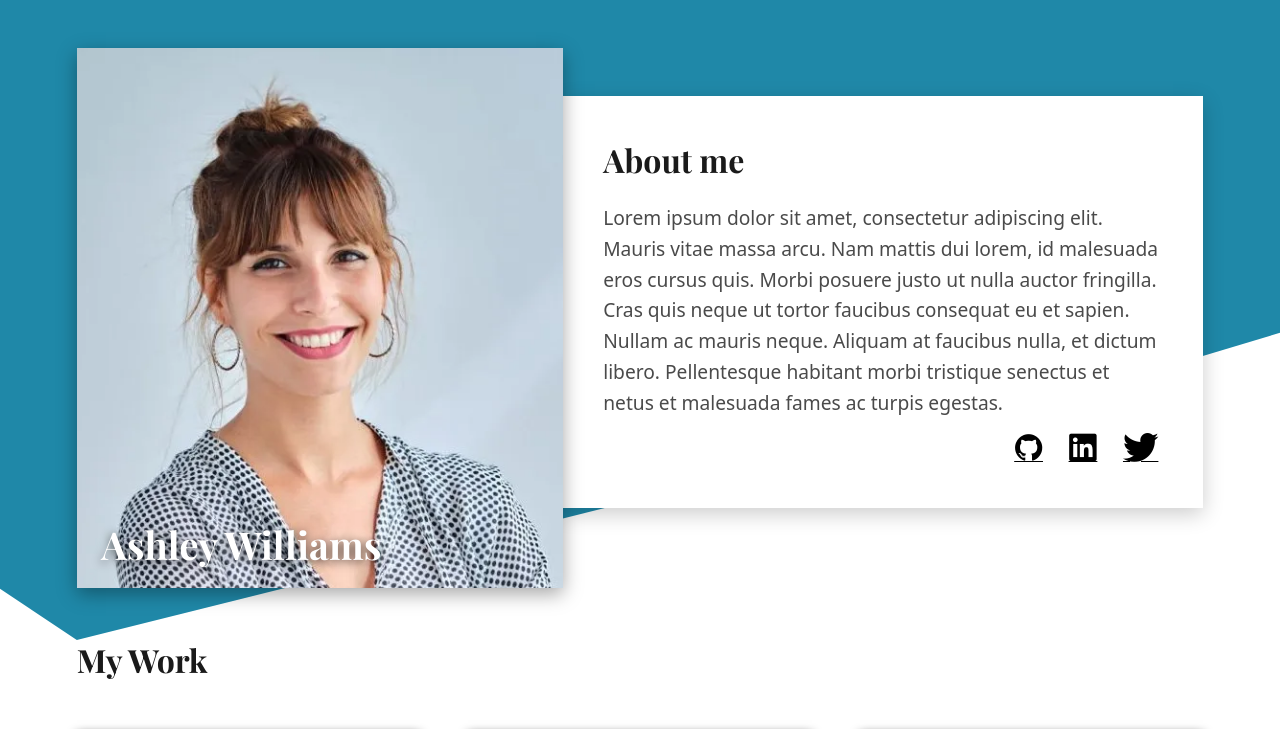
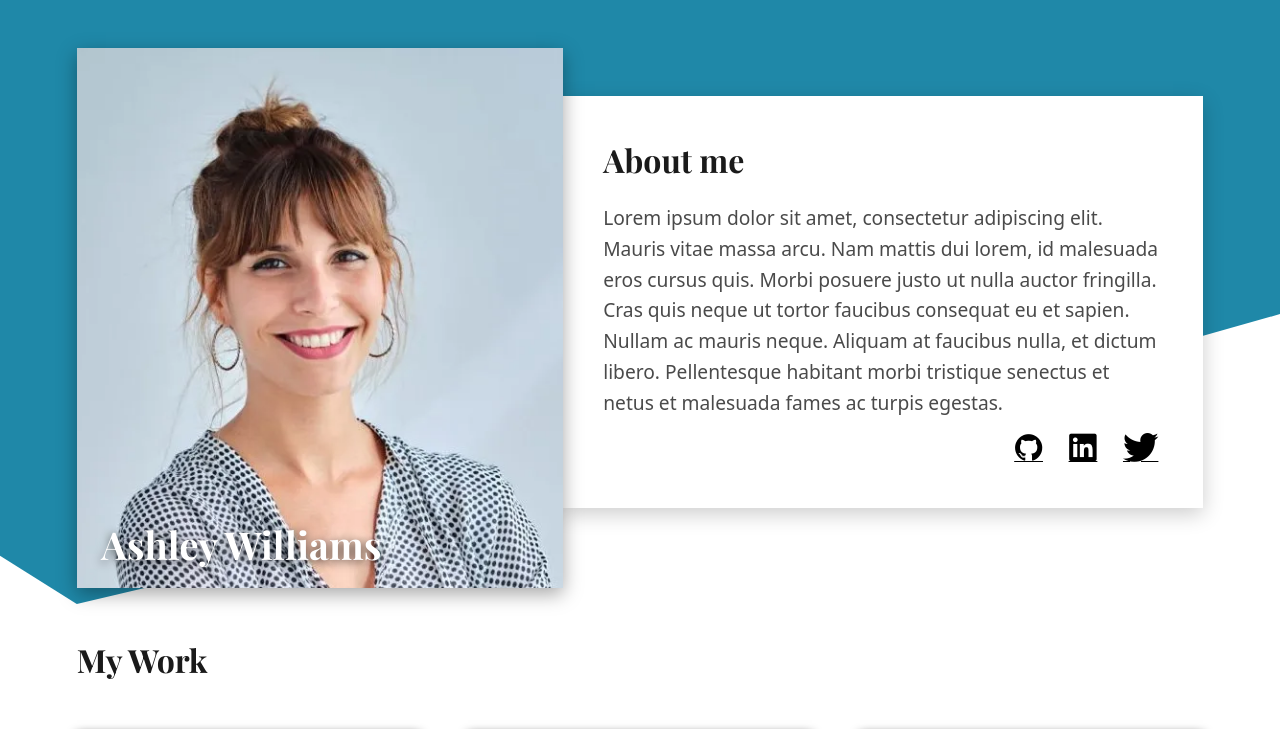
Before and after one commit to Aurel-Charles/Project-Homepage-TOP, a website built with webpack: page src/homepage.html in a window 1280 px wide. Shown: the top 729 px of the page. Built offline with nearby package versions, Linux system fonts and the light colour scheme.

Commit message:
fix hero banner for destop view

```diff
--- a/src/style.css
+++ b/src/style.css
@@ -352,7 +352,10 @@
     }
 
     .hero-banner{
-      aspect-ratio: 2 / 1;
+      /* hauteur pilotée par le contenu du header, pas par la largeur de
+         l'écran : un aspect-ratio explose sur les grands moniteurs */
+      inset: 0;
+      aspect-ratio: auto;
       clip-path: polygon(0 0, 100% 0, 100% 52%, 90% 58%, 6% 100%, 0 92%);
     }
 
```
